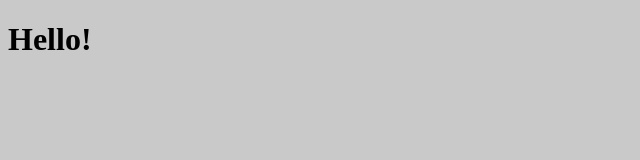
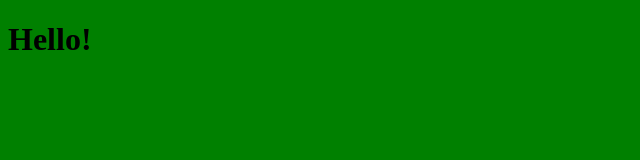
Before and after one commit to poslugy1c/jetro, a plain HTML site: page index.html in a window 1280 px wide. Shown: the whole page, without its empty margins (0-640 px from the left). Drawn offline with Linux system fonts and the light colour scheme.

Commit message:
fix bg color

```diff
--- a/css/style.css
+++ b/css/style.css
@@ -2,5 +2,5 @@
     box-sizing: border-box;
 }
 body{
-    background-color: #c9c9c9;
+    background-color: green;
 }
```
